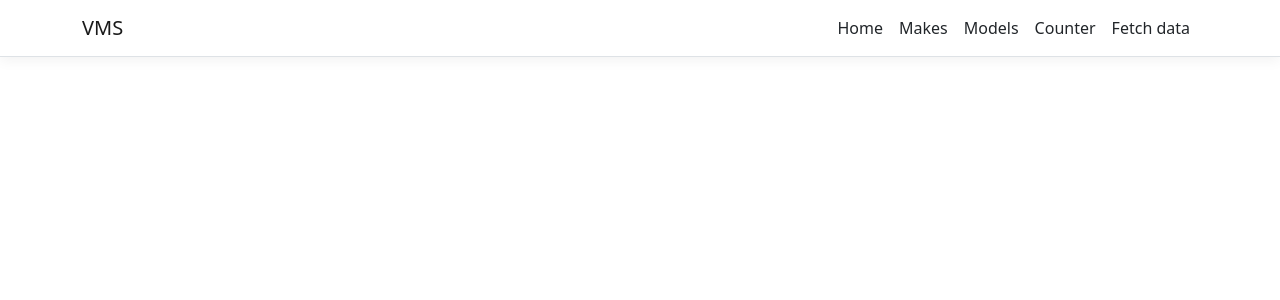
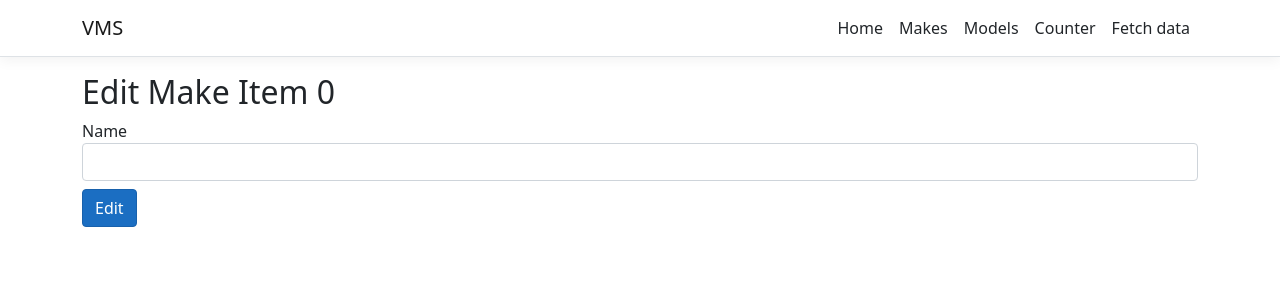
Before and after one commit to Quanistcoding/Vehicle-Management-App-with-.NET-Core-and-Angular, an Angular app in the folder Vehicle Management/ClientApp/: page /makes/edit/1 in a window 1280 px wide. Before the commit this address led to /. Shown: the top 300 px of the page. Built offline with nearby package versions, Linux system fonts and the light colour scheme; no server answers.

Commit message:
Added edit makes functionality.

```diff
--- /dev/null
+++ b/Vehicle Management/ClientApp/src/app/make-edit/make-edit.component.html
@@ -0,0 +1,12 @@
+<h2>Edit Make Item {{make.id}}</h2>
+<form (ngSubmit)="editMake(form)" #form="ngForm">
+
+  <input type="text" class="form-control" id="name" [(ngModel)]="make.id" name="id" hidden>
+
+  <div class="form-group">
+    <label for="name">Name</label>
+    <input type="text" class="form-control" id="name" [(ngModel)]="make.name" name="name">
+  </div>
+
+  <button type="submit" class="btn btn-primary mt-2">Edit</button>
+</form>
--- /dev/null
+++ b/Vehicle Management/ClientApp/src/app/make-edit/make-edit.component.ts
@@ -0,0 +1,35 @@
+import { Component, OnInit } from '@angular/core';
+import { Router, ActivatedRoute } from '@angular/router';
+import { Make } from '../Dto/Make';
+import { MakeService } from '../services/make.service';
+
+@Component({
+  selector: 'app-make-edit',
+  templateUrl: './make-edit.component.html',
+  styleUrls: ['./make-edit.component.css']
+})
+export class MakeEditComponent implements OnInit {
+
+  public make: Make = {
+    id: 0,
+    name:""
+  }
+;
+
+  constructor(private route: ActivatedRoute,private sercice:MakeService,private router:Router) { }
+
+  ngOnInit(): void {
+    const id = this.route.snapshot.paramMap.get('id');
+
+    this.sercice.getOne<Make>(Number(id)).subscribe(make => {
+      this.make = make;
+    })
+  }
+
+
+  editMake(form: any) {
+    this.sercice.updateOne(this.make.id!, form.value).subscribe(res => {
+      this.router.navigate(['/makes']);
+    });
+  }
+}
--- a/Vehicle Management/ClientApp/src/app/makes/makes.component.html
+++ b/Vehicle Management/ClientApp/src/app/makes/makes.component.html
@@ -19,7 +19,7 @@
       <th>{{make.id}}</th>
       <td>{{make.name}}</td>
       <td></td>
-      <td><button class="btn-primary btn">Update</button><button  class="btn-danger btn" (click) ="deleteMake(make.id!)">Delete</button></td>
+      <td><button class="btn-primary btn" [routerLink]="['/makes/edit/' + make.id]">Update</button><button  class="btn-danger btn" (click) ="deleteMake(make.id!)">Delete</button></td>
     </tr>
 
   </tbody>
--- a/Vehicle Management/ClientApp/src/app/makes/makes.component.ts
+++ b/Vehicle Management/ClientApp/src/app/makes/makes.component.ts
@@ -34,6 +34,9 @@ export class MakesComponent implements OnInit {
   }
 
   deleteMake(id: number) {
+    var confirmed = confirm("Are you sure you want to delete item " + id);
+    if (!confirmed) return;
+
     this.makeService.deleteOne(id).subscribe(res => {
      this.makes = this.makes.filter(make => make.id !== id);
     })
--- a/Vehicle Management/ClientApp/src/app/services/base.service.ts
+++ b/Vehicle Management/ClientApp/src/app/services/base.service.ts
@@ -14,16 +14,16 @@ export class BaseService {
     return this.service.get(this.baseUrl + this.modelName) as Observable<T[]>;
   }
 
-  public getOne(id:number) {
-    return this.service.get(this.baseUrl + this.modelName + '/' + id);
+  public getOne<T>(id:number) {
+    return this.service.get(this.baseUrl + this.modelName + '/' + id) as Observable<T>;;
   }
 
   public addOne<T>(resource: T) {
     return this.service.post(this.baseUrl + this.modelName, resource);
   }
 
-  public updateOne<T>(resource: T) {
-    return this.service.put(this.baseUrl + this.modelName, resource);
+  public updateOne<T>(id:number,resource: T) {
+    return this.service.put(this.baseUrl + this.modelName + '/' + id, resource);
   }
 
   public deleteOne(id: number) {
```
Also changed, not shown: Vehicle Management/ClientApp/src/app/app.module.ts (+5 -2 lines), Vehicle Management/ClientApp/src/app/make-edit/make-edit.component.css (added), 1 other file (tests, documents, lock files or other folders).
